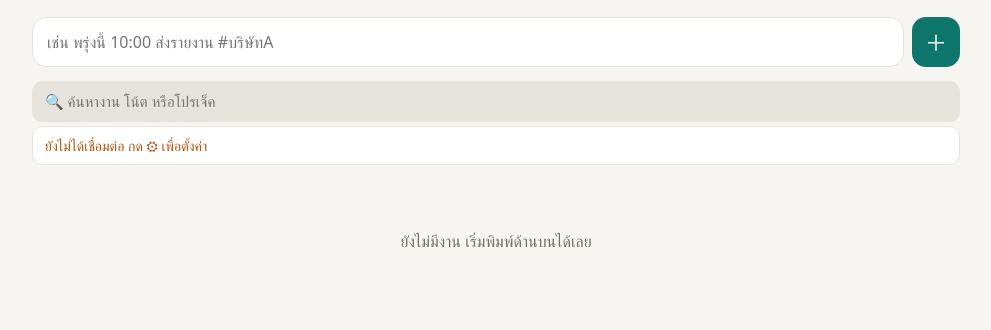
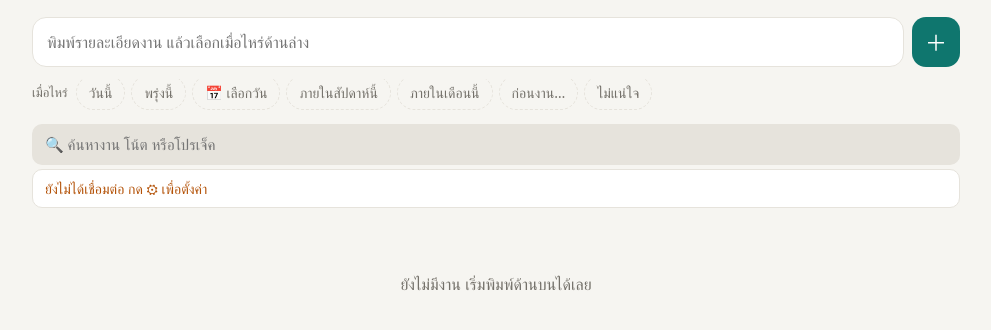
Before and after one commit to tibdglobal/Jodngan, a plain HTML site: page index.html in a window 1280 px wide. Shown: the part 86-416 px from the top of the page, without its empty margins (144-1135 px from the left). Drawn offline with Linux system fonts and the light colour scheme; a web font is replaced by a local one.

Commit message:
Add files via upload

```diff
--- a/app.js
+++ b/app.js
@@ -518,7 +518,6 @@ const qDate = $('#qDate'), qTime = $('#qTime'), qDep = $('#qDep');
 let qKind = '';
 
 function updateWhen() {
-  whenBox.hidden = !qInput.value.trim();
   whenBox.querySelectorAll('[data-k]').forEach(b => b.classList.toggle('on', b.dataset.k === qKind));
   qDate.hidden = qKind !== 'date';
   qTime.hidden = !['today', 'tomorrow', 'date'].includes(qKind);
--- a/index.html
+++ b/index.html
@@ -30,12 +30,12 @@
   </header>
 
   <form id="quick" class="quick" autocomplete="off">
-    <input id="quickInput" type="text" placeholder="เช่น พรุ่งนี้ 10:00 ส่งรายงาน #บริษัทA" enterkeyhint="done">
+    <input id="quickInput" type="text" placeholder="พิมพ์รายละเอียดงาน แล้วเลือกเมื่อไหร่ด้านล่าง" enterkeyhint="done">
     <button type="submit" class="add-btn" aria-label="เพิ่ม">＋</button>
   </form>
 
-  <!-- เลือกว่าเมื่อไหร่ (โผล่เมื่อเริ่มพิมพ์งาน) -->
-  <div id="when" class="when" hidden>
+  <!-- เลือกว่าเมื่อไหร่ (แสดงตลอด) -->
+  <div id="when" class="when">
     <div class="when-chips" aria-label="กำหนดเมื่อไหร่">
       <button type="button" data-k="today">วันนี้</button>
       <button type="button" data-k="tomorrow">พรุ่งนี้</button>
--- a/style.css
+++ b/style.css
@@ -77,6 +77,10 @@ h1 { margin: 0; font-size: 28px; font-weight: 600; letter-spacing: -.01em; }
 @media (prefers-color-scheme: dark) { .add-btn { color: #0b1f1d; } }
 
 .when { margin: -4px 0 12px; }
+.when-chips::before {
+  content: 'เมื่อไหร่'; flex: none; align-self: center;
+  font-size: 13px; color: var(--muted); margin-right: 2px;
+}
 .when-chips {
   display: flex; gap: 6px; overflow-x: auto; scrollbar-width: none;
   margin: 0 -16px; padding: 0 16px 2px;
--- a/sw.js
+++ b/sw.js
@@ -1,5 +1,5 @@
 /* เก็บไฟล์หน้าแอปไว้ในเครื่อง ให้เปิดเร็ว (ข้อมูลงานยังดึงจาก Google Sheet ทุกครั้ง) */
-const CACHE = 'jodngan-v8';
+const CACHE = 'jodngan-v9';
 const FILES = ['./', 'index.html', 'style.css', 'app.js', 'manifest.json', 'icon-192.png', 'icon-512.png', 'icon-180.png'];
 
 self.addEventListener('install', e => {
```
